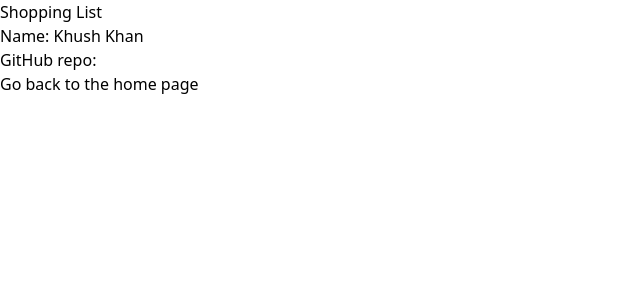
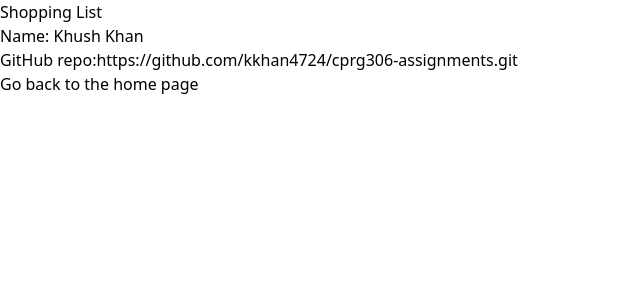
Before and after one commit to kkhan4724/cprg306-assignments, a Next.js app: page /week-2 in a window 1280 px wide. Shown: the top 300 px of the page, without its empty margins (0-640 px from the left). Built offline with nearby package versions, Linux system fonts and the light colour scheme.

Commit message:
Added GitHub repo link
https://github.com/kkhan4724/cprg306-assignments.git

```diff
--- a/app/week-2/student-info.js
+++ b/app/week-2/student-info.js
@@ -2,7 +2,7 @@ export default function StudentInfo() {
     return (
         <header>
             <h1>Name: Khush Khan</h1>
-            <p>GitHub repo: </p>
+            <p>GitHub repo:https://github.com/kkhan4724/cprg306-assignments.git </p>
         </header>
     );
 }
```
